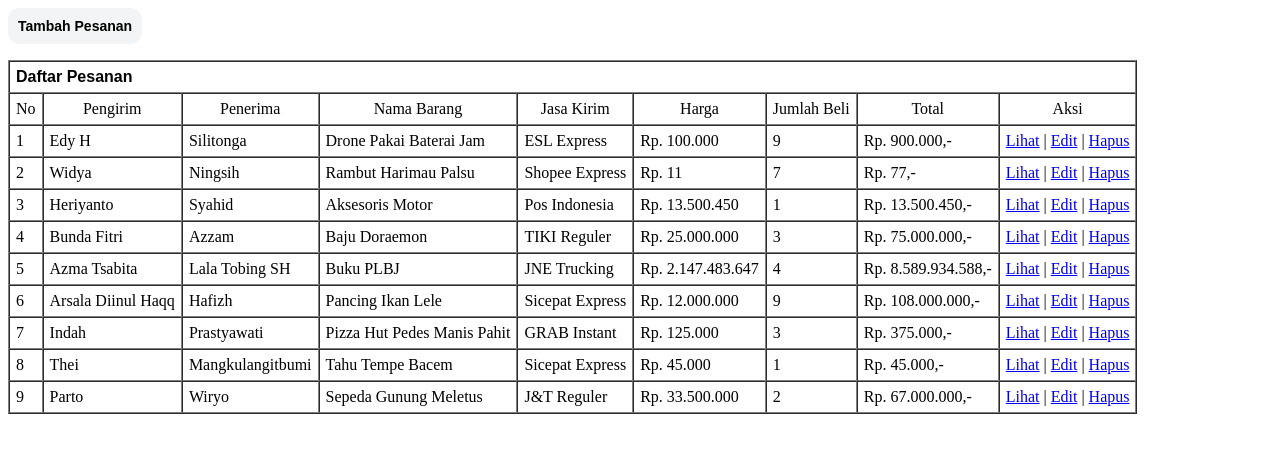
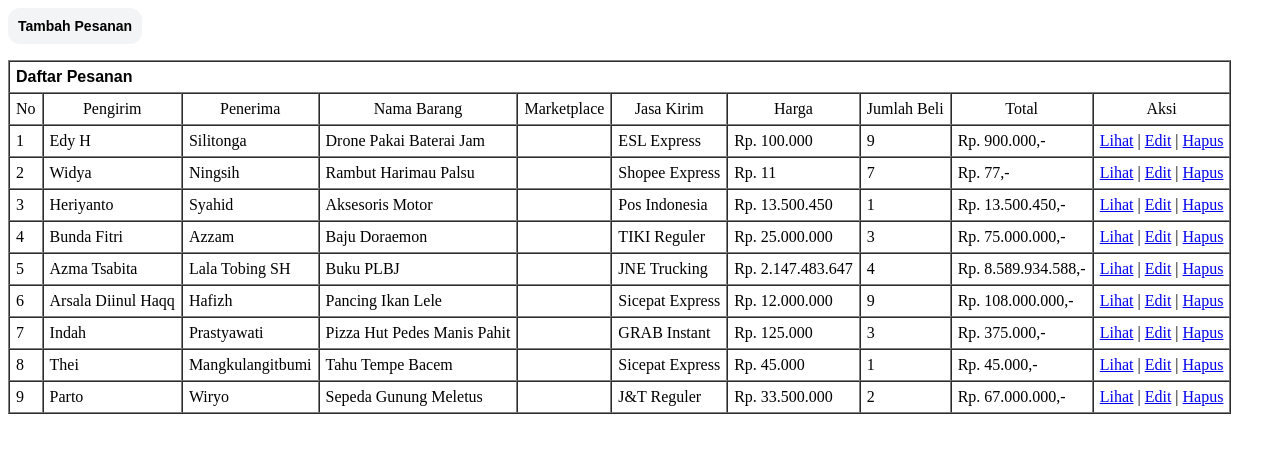
Before and after one commit to kafaa-dev/crud, a PHP site: page /pesanantampil.php in a window 1280 px wide. Shown: the top 453 px of the page. Run offline with PHP 8.4, Linux system fonts and the light colour scheme; data comes from the database, SQL or seed files in the repository; data that the repository does not hold is empty.

Commit message:
Update pesanantampil.php

```diff
--- a/pesanantampil.php
+++ b/pesanantampil.php
@@ -1,17 +1,19 @@
 <?php
 // konek ke database
-$konek = mysqli_connect("localhost", "root", "", "crud")
+$konek = mysqli_connect("localhost", "root", "", "crud");
 ?>
 <html>
 <head>
-<link rel="stylesheet" href="style/tampil.css">
+    <link rel="stylesheet" href="style/tampil.css">
     <title>Daftar Pesanan</title>
 </head>
 <body>
 <form action="pesanantambahfm.php">
 <input class="button" type="submit" style="font-weight: bold;" value="Tambah Pesanan">
 </form>
-<table border="1" cellspacing="0" cellpadding="6">
+<form action="pesanantampil.php" method="get">
+<table id="myTable" border="1" cellspacing="0" cellpadding="6">
+</form>
     <tr>
         <td colspan="100%"><b>Daftar Pesanan</b></td>
     </tr>
@@ -20,7 +22,7 @@ $konek = mysqli_connect("localhost", "root", "", "crud")
         <td>Pengirim</td>
         <td>Penerima</td>
         <td>Nama Barang</td>
-
+        <td>Marketplace</td>
         <td>Jasa Kirim</td>
         <td>Harga</td>
         <td>Jumlah Beli</td>
@@ -38,7 +40,7 @@ echo "<tr bgcolor=#FFFFFF>
     <td>$data[nm_pengirim]</td>
     <td>$data[nm_penerima]</td>
     <td>$data[nm_barang]</td>
-
+    <td>$data[marketplace]</td>
     <td>$data[jasa_kirim]</td>
     <td><p>Rp. ".number_format($data[harga], 0, '', '.')."<br></td>
     <td>$data[jumlah_beli]</td>
@@ -50,7 +52,6 @@ echo "<tr bgcolor=#FFFFFF>
         $no++;
 }
 ?>
-
 </table>
 </body>
 </html>
```
